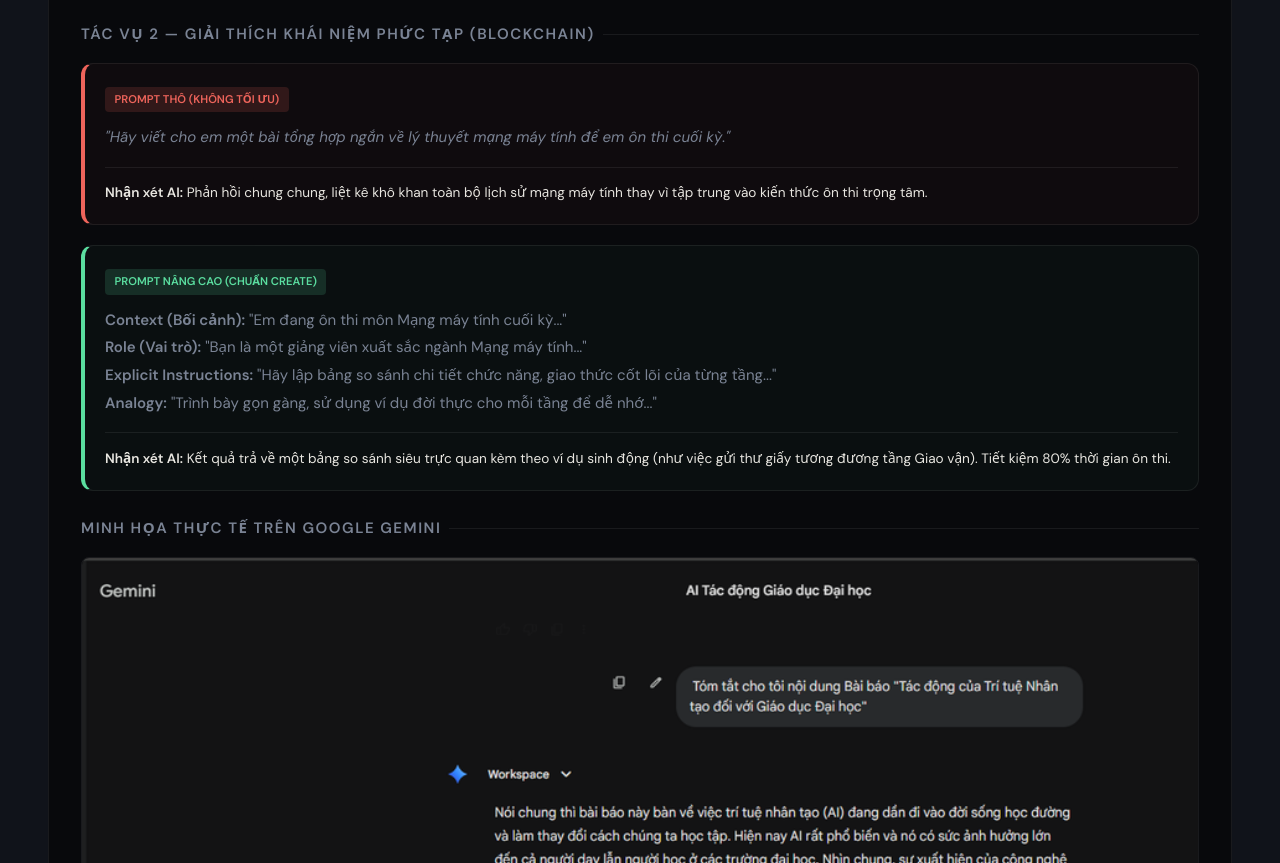
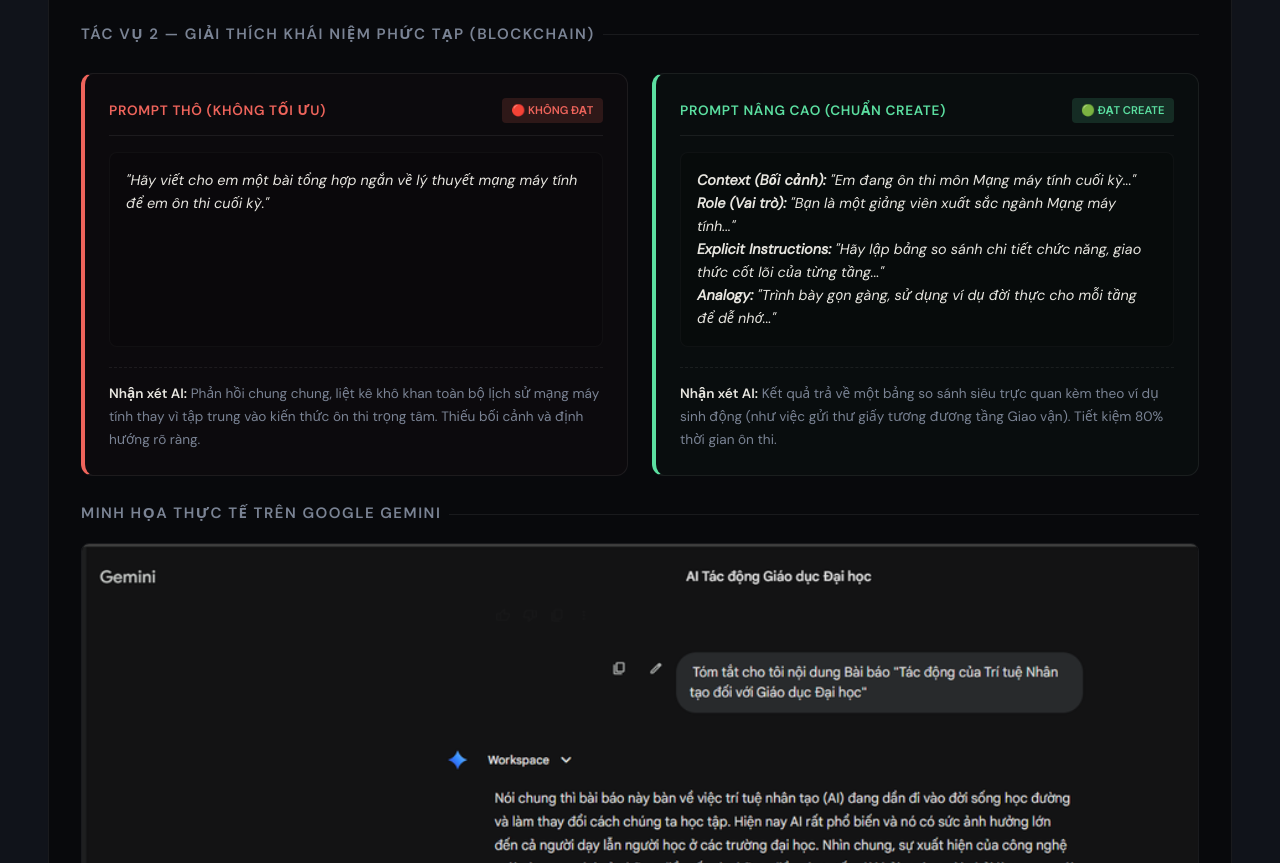
Before and after one commit to hungnguyen030962-ui/Portfolio, a website: page index.html in a window 1280 px wide. Shown: the part 5004-5867 px from the top of the page. Drawn offline with nearby package versions, Linux system fonts and the light colour scheme.

Commit message:
Modernize prompt comparison layout and delete unused proof images in assets

```diff
--- a/index.html
+++ b/index.html
@@ -358,23 +358,31 @@
           </table>
 
           <p class="card-section-title">Tác vụ 2 — Giải thích khái niệm phức tạp (Blockchain)</p>
-          <div class="prompt-slider-container">
+          <div class="prompt-diff-view">
               <div class="prompt-box prompt-bad">
-                  <div class="prompt-badge bad">Prompt Thô (Không tối ưu)</div>
-                  <p><em>"Hãy viết cho em một bài tổng hợp ngắn về lý thuyết mạng máy tính để em ôn thi cuối kỳ."</em></p>
-                  <div class="prompt-result">
-                      <strong>Nhận xét AI:</strong> Phản hồi chung chung, liệt kê khô khan toàn bộ lịch sử mạng máy tính thay vì tập trung vào kiến thức ôn thi trọng tâm.
+                  <div class="prompt-header">
+                      <span class="prompt-title-text">Prompt Thô (Không tối ưu)</span>
+                      <span class="prompt-badge bad">🔴 Không đạt</span>
+                  </div>
+                  <div class="prompt-body-content">
+                      "Hãy viết cho em một bài tổng hợp ngắn về lý thuyết mạng máy tính để em ôn thi cuối kỳ."
+                  </div>
+                  <div class="prompt-analysis">
+                      <strong>Nhận xét AI:</strong> Phản hồi chung chung, liệt kê khô khan toàn bộ lịch sử mạng máy tính thay vì tập trung vào kiến thức ôn thi trọng tâm. Thiếu bối cảnh và định hướng rõ ràng.
                   </div>
               </div>
               <div class="prompt-box prompt-good">
-                  <div class="prompt-badge good">Prompt Nâng Cao (Chuẩn CREATE)</div>
-                  <p>
+                  <div class="prompt-header">
+                      <span class="prompt-title-text">Prompt Nâng Cao (Chuẩn CREATE)</span>
+                      <span class="prompt-badge good">🟢 Đạt CREATE</span>
+                  </div>
+                  <div class="prompt-body-content">
                       <strong>Context (Bối cảnh):</strong> "Em đang ôn thi môn Mạng máy tính cuối kỳ..."<br>
                       <strong>Role (Vai trò):</strong> "Bạn là một giảng viên xuất sắc ngành Mạng máy tính..."<br>
                       <strong>Explicit Instructions:</strong> "Hãy lập bảng so sánh chi tiết chức năng, giao thức cốt lõi của từng tầng..."<br>
                       <strong>Analogy:</strong> "Trình bày gọn gàng, sử dụng ví dụ đời thực cho mỗi tầng để dễ nhớ..."
-                  </p>
-                  <div class="prompt-result">
+                  </div>
+                  <div class="prompt-analysis">
                       <strong>Nhận xét AI:</strong> Kết quả trả về một bảng so sánh siêu trực quan kèm theo ví dụ sinh động (như việc gửi thư giấy tương đương tầng Giao vận). Tiết kiệm 80% thời gian ôn thi.
                   </div>
               </div>
--- a/style.css
+++ b/style.css
@@ -890,28 +890,72 @@ code.inline {
     margin-top: 0.5rem;
 }
 
-/* Prompt Comparison Sliders (Bài 3) */
-.prompt-slider-container {
+/* Modern Prompt Comparative Diff Layout (Bài 3) */
+.prompt-diff-view {
+    display: grid;
+    grid-template-columns: 1fr 1fr;
+    gap: 1.5rem;
+    margin: 1.5rem 0;
+}
+
+.prompt-box {
+    background: var(--surface2);
+    border: 1px solid var(--border);
+    border-radius: 12px;
+    padding: 1.5rem;
     display: flex;
     flex-direction: column;
-    gap: 1.25rem;
-}
-
-.prompt-box {
-    border-radius: 12px;
-    padding: 1.25rem;
-    border: 1px solid var(--border);
-    background: var(--surface2);
+    justify-content: space-between;
+    transition: var(--transition-smooth);
+}
+
+.prompt-box:hover {
+    transform: translateY(-2px);
+    box-shadow: 0 10px 30px rgba(0, 0, 0, 0.2);
 }
 
 .prompt-box.prompt-bad {
     border-left: 4px solid #ee645b;
-    background: rgba(238, 100, 91, 0.03);
+    background: rgba(238, 100, 91, 0.02);
+}
+
+.prompt-box.prompt-bad:hover {
+    border-color: #ee645b;
+    box-shadow: 0 10px 30px rgba(238, 100, 91, 0.05);
 }
 
 .prompt-box.prompt-good {
     border-left: 4px solid var(--accent3);
-    background: rgba(91, 222, 160, 0.03);
+    background: rgba(91, 222, 160, 0.02);
+}
+
+.prompt-box.prompt-good:hover {
+    border-color: var(--accent3);
+    box-shadow: 0 10px 30px rgba(91, 222, 160, 0.05);
+}
+
+.prompt-header {
+    display: flex;
+    align-items: center;
+    justify-content: space-between;
+    margin-bottom: 1rem;
+    border-bottom: 1px solid var(--border);
+    padding-bottom: 0.75rem;
+}
+
+.prompt-title-text {
+    font-size: 0.85rem;
+    font-weight: 700;
+    text-transform: uppercase;
+    letter-spacing: 0.05em;
+}
+
+.prompt-bad .prompt-title-text {
+    color: #ee645b;
+}
+
+.prompt-good .prompt-title-text {
+    color: var(--accent3);
 }
 
 .prompt-badge {
@@ -920,7 +964,6 @@ code.inline {
     font-size: 0.7rem;
     font-weight: 700;
     border-radius: 4px;
-    margin-bottom: 0.75rem;
     text-transform: uppercase;
 }
 
@@ -934,11 +977,28 @@ code.inline {
     color: var(--accent3);
 }
 
-.prompt-result {
-    margin-top: 0.85rem;
+.prompt-body-content {
+    font-size: 0.9rem;
+    color: var(--text);
+    line-height: 1.6;
+    margin-bottom: 1.25rem;
+    font-style: italic;
+    background: rgba(0, 0, 0, 0.15);
+    padding: 1rem;
+    border-radius: 8px;
+    border: 1px solid rgba(255, 255, 255, 0.03);
+    flex-grow: 1;
+}
+
+.prompt-analysis {
+    font-size: 0.85rem;
+    color: var(--muted);
+    border-top: 1px dashed var(--border);
     padding-top: 0.85rem;
-    border-top: 1px solid var(--border);
-    font-size: 0.85rem;
+}
+
+.prompt-analysis strong {
+    color: var(--text);
 }
 
 .llm-theory .theory-card {
```
Also changed, not shown: assets/trung_bai1_1.png (deleted), assets/trung_bai1_2.png (deleted).
